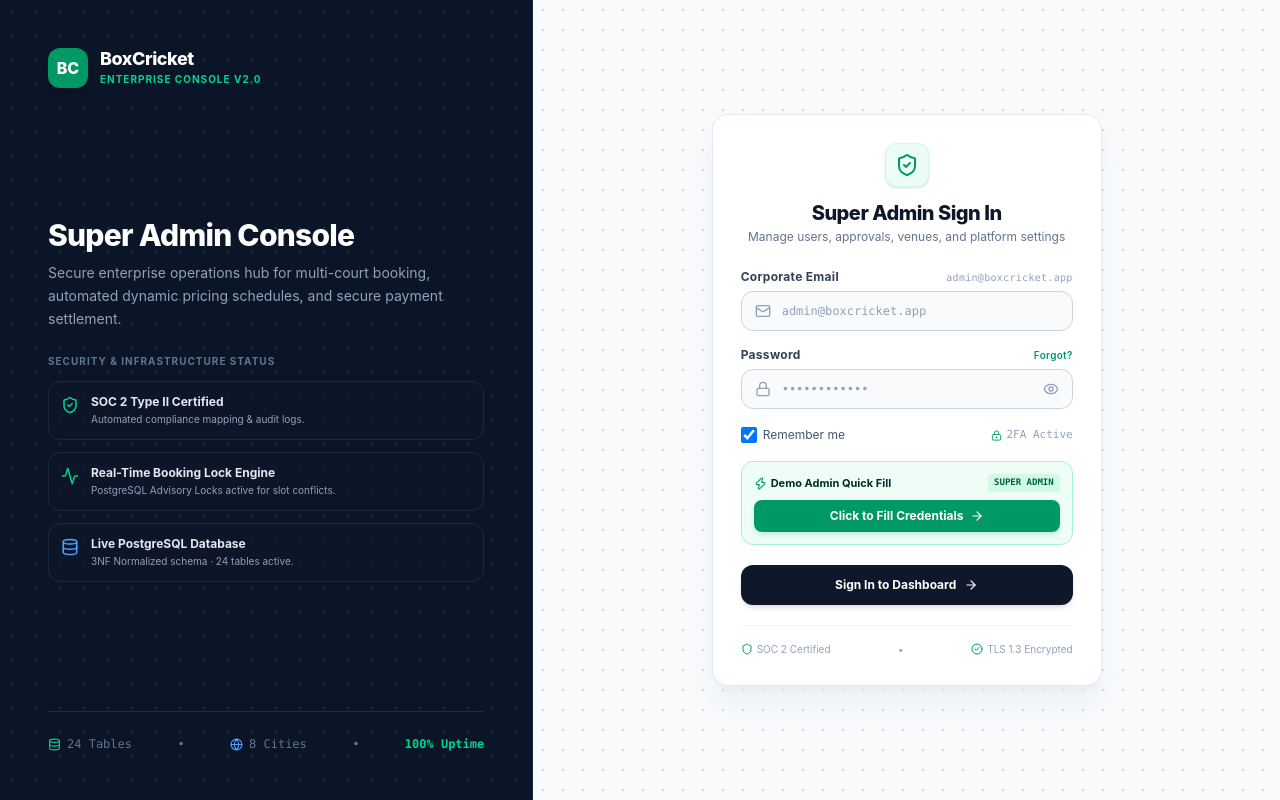
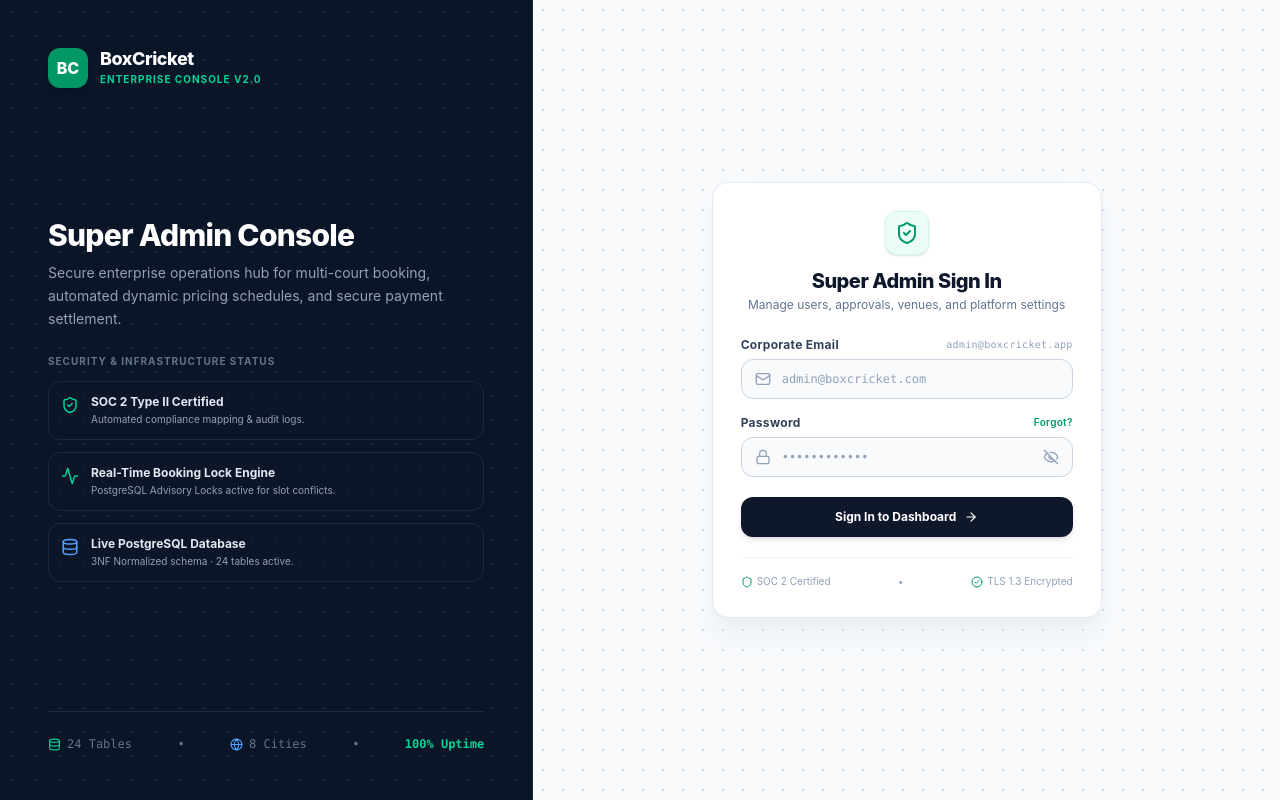
Before and after one commit to Ayushparmar1705/Box-cricket, a React (Vite) app: page /login in a window 1280 px wide. Built offline with nearby package versions, Linux system fonts and the light colour scheme.

Commit message:
integrate an api for admin login page

```diff
--- a/package.json
+++ b/package.json
@@ -14,6 +14,7 @@
     "lucide-react": "^1.26.0",
     "react": "^19.2.7",
     "react-dom": "^19.2.7",
+    "react-hot-toast": "^2.6.0",
     "react-router-dom": "^7.18.1",
     "tailwindcss": "^4.3.3"
   },
--- /dev/null
+++ b/src/Api.tsx
@@ -0,0 +1,6 @@
+const Api = {
+    login: "http://localhost:3001/api/v1/auth/login",
+    register: "http://localhost:3001/api/v1/auth/register",
+}
+
+export default Api
--- a/src/App.tsx
+++ b/src/App.tsx
@@ -1,10 +1,12 @@
 import { BrowserRouter, Routes, Route, Navigate } from 'react-router-dom';
+import { Toaster } from 'react-hot-toast';
 import { LoginPage } from './features/auth/pages/LoginPage';
 import DashboardPage from './features/dashboard/pages/DashboardPage';
 
 function App() {
   return (
     <BrowserRouter>
+      <Toaster position="top-right" reverseOrder={false} />
       <Routes>
         <Route path="/login" element={<LoginPage />} />
         <Route path="/dashboard" element={<DashboardPage />} />
--- a/src/features/auth/hooks/useLoginForm.ts
+++ b/src/features/auth/hooks/useLoginForm.ts
@@ -1,16 +1,14 @@
-import { useState, useCallback } from 'react';
+import { useState } from 'react';
+import toast from 'react-hot-toast';
+import Authservice from '../service/Authservice';
 
 export interface LoginFormState {
   email: string;
   password: string;
-  rememberMe: boolean;
-  showPassword: boolean;
-  isLoading: boolean;
-  error: string;
 }
 
 export const DEMO_ADMIN_CREDENTIALS = {
-  email: 'admin@boxcricket.app',
+  email: 'admin@boxcricket.com',
   password: 'Admin@123',
 };
 
@@ -18,61 +16,47 @@ export function useLoginForm(onSuccess: () => void) {
   const [form, setForm] = useState<LoginFormState>({
     email: '',
     password: '',
-    rememberMe: true,
-    showPassword: false,
-    isLoading: false,
-    error: '',
   });
+  const [isHidden, setIsHidden] = useState(true);
+  const [loading, setLoading] = useState(false);
 
-  const setField = useCallback((field: keyof LoginFormState, value: any) => {
-    setForm((prev) => ({ ...prev, [field]: value, error: '' }));
-  }, []);
+  const togglePasswordVisiblity = () => {
+    setIsHidden(!isHidden);
+  };
 
-  const fillDemoCredentials = useCallback(() => {
-    setForm((prev) => ({
-      ...prev,
-      email: DEMO_ADMIN_CREDENTIALS.email,
-      password: DEMO_ADMIN_CREDENTIALS.password,
-      error: '',
-    }));
-  }, []);
+  const handleChange = (e: React.ChangeEvent<HTMLInputElement>) => {
+    setForm((prev) => ({ ...prev, [e.target.name]: e.target.value }));
+  };
 
-  const handleSubmit = useCallback(
-    async (e: React.FormEvent) => {
-      e.preventDefault();
-      setForm((prev) => ({ ...prev, isLoading: true, error: '' }));
+  const handleSubmit = async (e?: React.FormEvent) => {
+    if (e) e.preventDefault();
+    setLoading(true);
+    try {
+      const result = await Authservice.login(form.email, form.password);
+      const data = result.data || result;
 
-      await new Promise((resolve) => setTimeout(resolve, 800));
-
-      if (
-        form.email.trim().toLowerCase() === DEMO_ADMIN_CREDENTIALS.email &&
-        form.password === DEMO_ADMIN_CREDENTIALS.password
-      ) {
-        localStorage.setItem(
-          'bc_admin_session',
-          JSON.stringify({
-            userId: 'u-101',
-            role: 'SUPER_ADMIN',
-            fullName: 'Rajesh Sharma',
-            loginTime: new Date().toISOString(),
-          })
-        );
+      if (data.success || result.success) {
+        toast.success(data.message || 'Login successful!');
+        localStorage.setItem("user", JSON.stringify(data));
         onSuccess();
       } else {
-        setForm((prev) => ({
-          ...prev,
-          isLoading: false,
-          error: 'Invalid credentials. Please use admin@boxcricket.app / Admin@123',
-        }));
+        toast.error(data.message || 'Login failed. Invalid credentials.');
       }
-    },
-    [form.email, form.password, onSuccess]
-  );
+    } catch (error: any) {
+      console.error(error);
+      toast.error(error.message || 'An error occurred during login. Please try again.');
+    } finally {
+      setLoading(false);
+    }
+  };
 
   return {
     form,
-    setField,
-    fillDemoCredentials,
+    handleChange,
+    loading,
     handleSubmit,
+    setForm,
+    togglePasswordVisiblity,
+    isHidden,
   };
 }
--- a/src/features/auth/pages/LoginPage.tsx
+++ b/src/features/auth/pages/LoginPage.tsx
@@ -26,7 +26,7 @@ import {
  */
 export const LoginPage: React.FC = () => {
   const navigate = useNavigate();
-  const { form, setField, fillDemoCredentials, handleSubmit } = useLoginForm(() => {
+  const { form, handleSubmit, handleChange, loading, togglePasswordVisiblity, isHidden } = useLoginForm(() => {
     navigate('/dashboard');
   });
 
@@ -129,13 +129,7 @@ export const LoginPage: React.FC = () => {
             <p className="text-xs text-slate-500 mt-0.5">Manage users, approvals, venues, and platform settings</p>
           </div>
 
-          {/* Error Alert */}
-          {form.error && (
-            <div className="mb-4 p-3 bg-red-50 border border-red-200 rounded-xl flex items-start gap-2 text-xs text-red-700">
-              <AlertCircle size={16} className="text-red-500 shrink-0 mt-0.5" />
-              <span className="font-semibold">{form.error}</span>
-            </div>
-          )}
+
 
           {/* Form */}
           <form onSubmit={handleSubmit} className="flex flex-col gap-4">
@@ -149,10 +143,11 @@ export const LoginPage: React.FC = () => {
               <div className="relative">
                 <Mail size={16} className="absolute left-3.5 top-1/2 -translate-y-1/2 text-slate-400 pointer-events-none" />
                 <input
+                  name="email"
                   type="email"
-                  placeholder="admin@boxcricket.app"
+                  placeholder="admin@boxcricket.com"
                   value={form.email}
-                  onChange={(e) => setField('email', e.target.value)}
+                  onChange={handleChange}
                   required
                   className="w-full h-10 pl-10 pr-3 bg-slate-50 border border-slate-300 rounded-xl text-xs text-slate-900 placeholder:text-slate-400 outline-none focus:bg-white focus:border-emerald-500 focus:ring-1 focus:ring-emerald-500 transition-all font-mono"
                 />
@@ -168,67 +163,34 @@ export const LoginPage: React.FC = () => {
               <div className="relative">
                 <Lock size={16} className="absolute left-3.5 top-1/2 -translate-y-1/2 text-slate-400 pointer-events-none" />
                 <input
-                  type={form.showPassword ? 'text' : 'password'}
+                  name="password"
+                  type={isHidden ? 'password' : 'text'}
                   placeholder="••••••••••••"
                   value={form.password}
-                  onChange={(e) => setField('password', e.target.value)}
+                  onChange={handleChange}
                   required
                   className="w-full h-10 pl-10 pr-10 bg-slate-50 border border-slate-300 rounded-xl text-xs text-slate-900 placeholder:text-slate-400 outline-none focus:bg-white focus:border-emerald-500 focus:ring-1 focus:ring-emerald-500 transition-all font-mono"
                 />
                 <button
                   type="button"
-                  onClick={() => setField('showPassword', !form.showPassword)}
+                  onClick={() => togglePasswordVisiblity()}
                   className="absolute right-3.5 top-1/2 -translate-y-1/2 text-slate-400 hover:text-slate-600 cursor-pointer"
                 >
-                  {form.showPassword ? <EyeOff size={16} /> : <Eye size={16} />}
+                  {isHidden ? <EyeOff size={16} /> : <Eye size={16} />}
                 </button>
               </div>
             </div>
 
-            {/* Remember Workstation & Security Info */}
-            <div className="flex items-center justify-between text-xs text-slate-600 py-0.5">
-              <label className="flex items-center gap-1.5 cursor-pointer select-none">
-                <input
-                  type="checkbox"
-                  checked={form.rememberMe}
-                  onChange={(e) => setField('rememberMe', e.target.checked)}
-                  className="rounded border-slate-300 text-emerald-600 focus:ring-0 w-4 h-4"
-                />
-                <span>Remember me</span>
-              </label>
 
-              <span className="text-[11px] text-slate-400 font-mono flex items-center gap-1">
-                <LockKeyhole size={11} className="text-emerald-600" /> 2FA Active
-              </span>
-            </div>
 
-            {/* Demo Quick Fill Box */}
-            <div className="p-3 bg-emerald-50/80 border border-emerald-200 rounded-xl flex flex-col gap-2">
-              <div className="flex items-center justify-between text-[11px] text-emerald-950 font-bold">
-                <span className="flex items-center gap-1">
-                  <Zap size={13} className="text-emerald-600" /> Demo Admin Quick Fill
-                </span>
-                <span className="font-mono text-[9px] bg-emerald-100 text-emerald-800 px-1.5 py-0.5 rounded font-bold">
-                  SUPER ADMIN
-                </span>
-              </div>
-              <button
-                type="button"
-                onClick={fillDemoCredentials}
-                className="w-full py-2 bg-emerald-600 hover:bg-emerald-700 text-white rounded-lg text-xs font-bold transition-all shadow-md shadow-emerald-600/15 cursor-pointer flex items-center justify-center gap-1.5"
-              >
-                <span>Click to Fill Credentials</span>
-                <ArrowRight size={14} />
-              </button>
-            </div>
 
             {/* Submit Button */}
             <button
               type="submit"
-              disabled={form.isLoading}
+              disabled={loading}
               className="h-10 bg-slate-900 hover:bg-slate-800 active:bg-slate-950 disabled:opacity-50 text-white text-xs font-bold rounded-xl transition-all shadow-md flex items-center justify-center gap-2 cursor-pointer mt-1"
             >
-              {form.isLoading ? (
+              {loading ? (
                 <>
                   <Loader2 size={16} className="animate-spin text-white" />
                   <span>Authenticating...</span>
--- /dev/null
+++ b/src/features/auth/service/Authservice.tsx
@@ -0,0 +1,16 @@
+import Api from "../../../Api"
+
+const Authservice = {
+    async login(email: string, password: string) {
+        const result = await fetch(Api.login, {
+            method: "POST",
+            headers: {
+                "Content-Type": "application/json",
+            },
+            body: JSON.stringify({ email: email, password: password })
+        });
+        return result.json();
+
+    }
+}
+export default Authservice;
```
Also changed, not shown: 1 other file (tests, documents, lock files or other folders).
